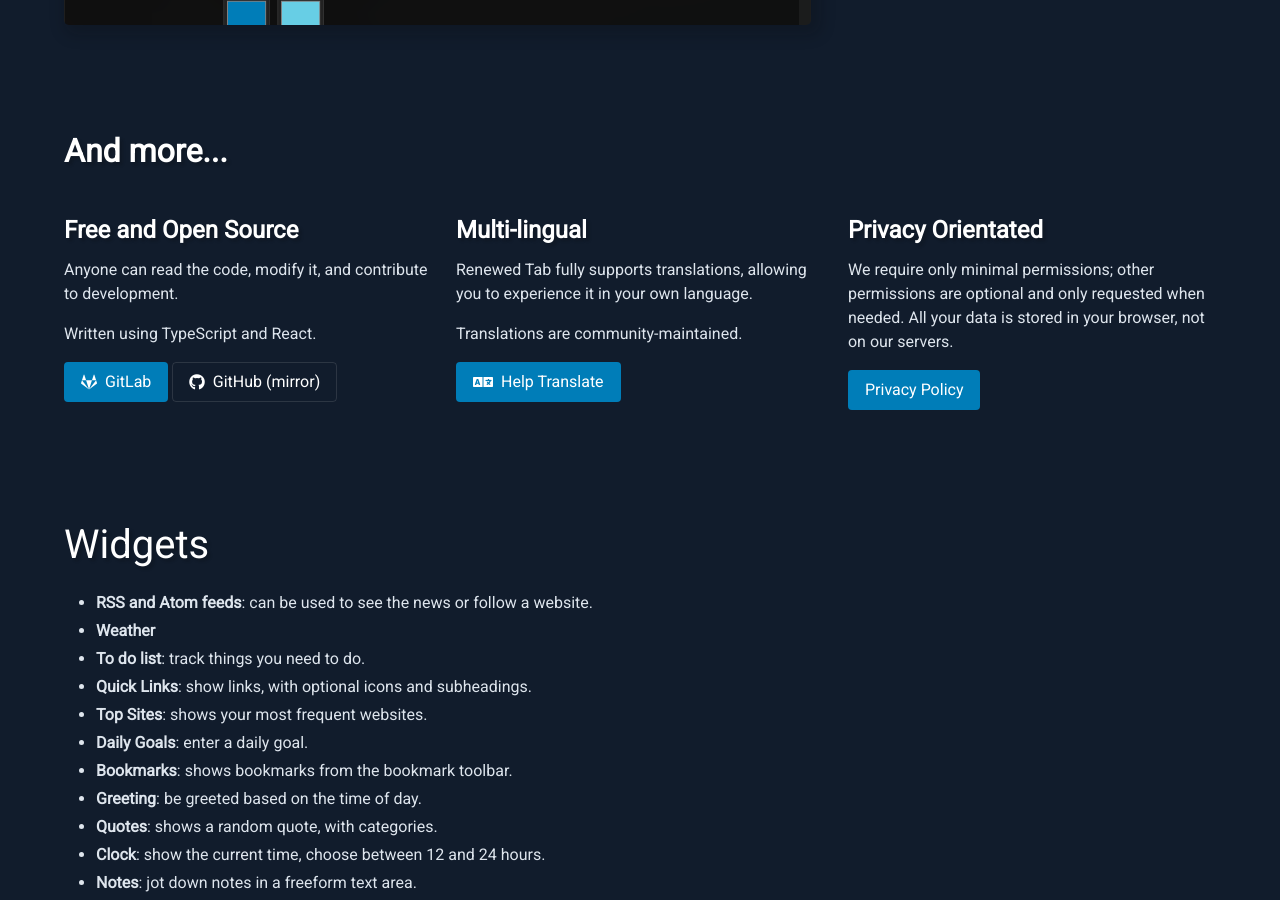
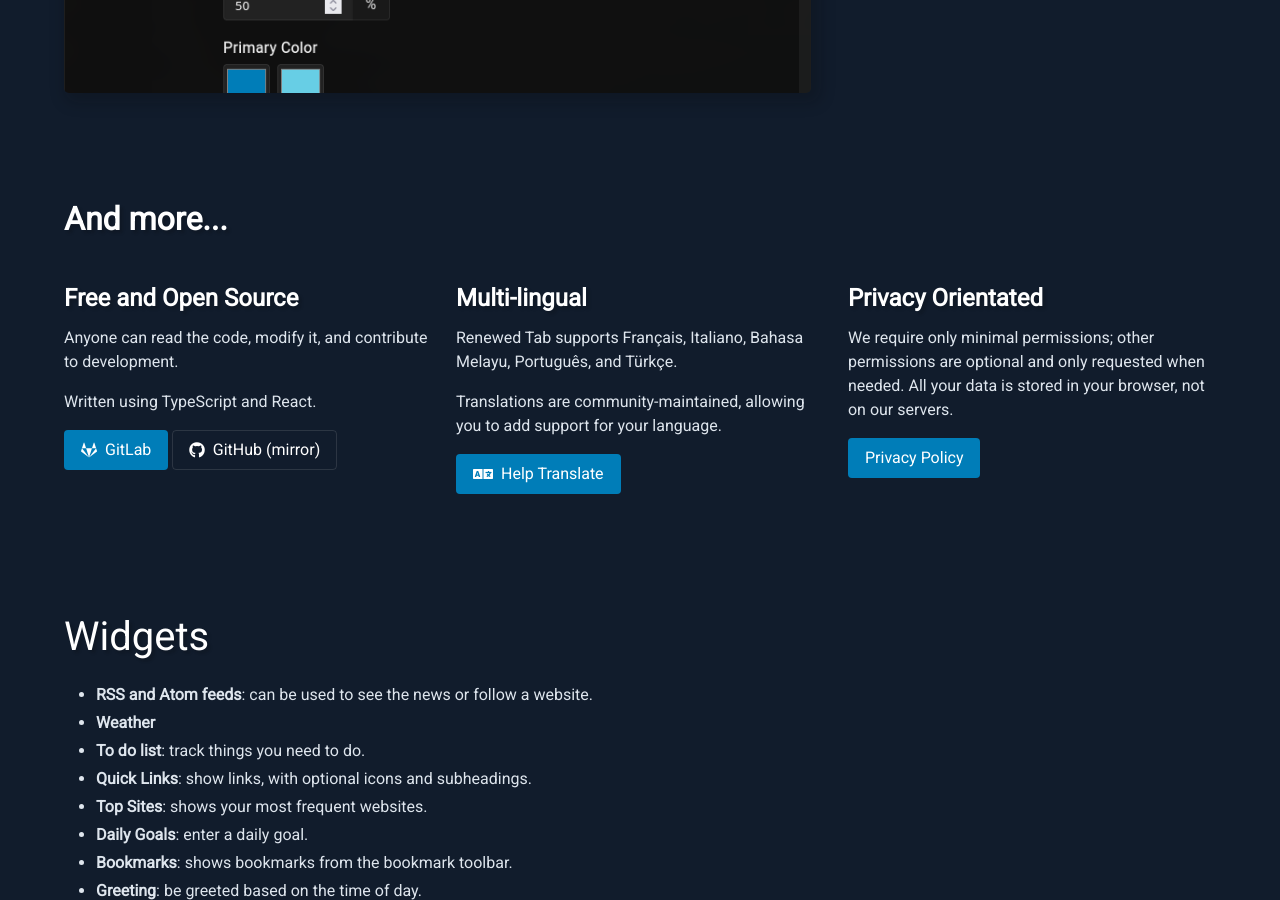
Before and after one commit to rubenwardy/renewedtab_website, a Jekyll site: the page built from index.html, in a window 1280 px wide and 900 px high, scrolled down 2814 px. Built offline with Jekyll 4.4.1, drawn with Linux system fonts in a browser that asks for light colours; some of the changed text lies outside the part shown.

Commit message:
Update features

```diff
--- a/_data/features.yml
+++ b/_data/features.yml
@@ -28,7 +28,7 @@
     Some widgets are Internet connected. For example, you can browse
     an RSS/Atom feed, see upcoming space launches, and check the weather.
 
-    <a href="#widgets" class="button is-primary">Widget types</a>
+    <a href="#widgets" class="button is-primary">List of widgets</a>
 
 - title: Customisable
   image: static/images/features/settings.png
@@ -39,7 +39,6 @@
     change language, or choose a background.
 
 - title: Free and Open Source
-  # image: static/images/features/opensource.png
   image_link: https://gitlab.com/renewedtab/renewedtab
   desc: |
     Anyone can read the code, modify it, and contribute to development.
@@ -56,12 +55,11 @@
     </a>
 
 - title: Multi-lingual
-  # image: static/images/features/languages.png
   desc: |
-    Renewed Tab fully supports translations, allowing you to experience it
-    in your own language.
+    Renewed Tab supports Français, Italiano, Bahasa Melayu, Português, and Türkçe.
 
-    Translations are community-maintained.
+    Translations are community-maintained, allowing you to add support for your
+    language.
 
     <a class="button is-primary" href="https://renewedtab.com/translations/">
       <i class="fas fa-language mr-2"></i>
```
Also changed, not shown: static/images/features/languages.png (deleted), static/images/features/languages_full.png (deleted), static/images/features/opensource.png (deleted), static/images/features/rich_widgets.png, static/images/features/widgets.png.
